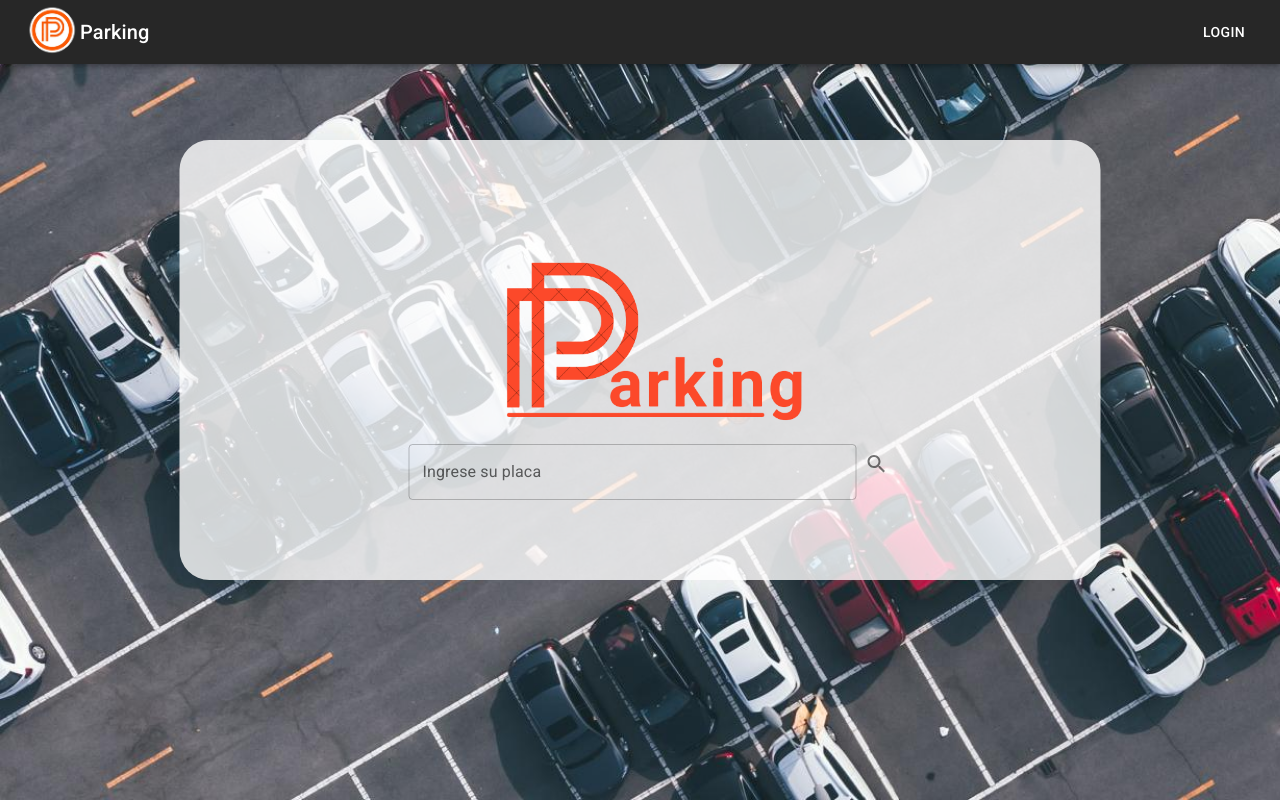
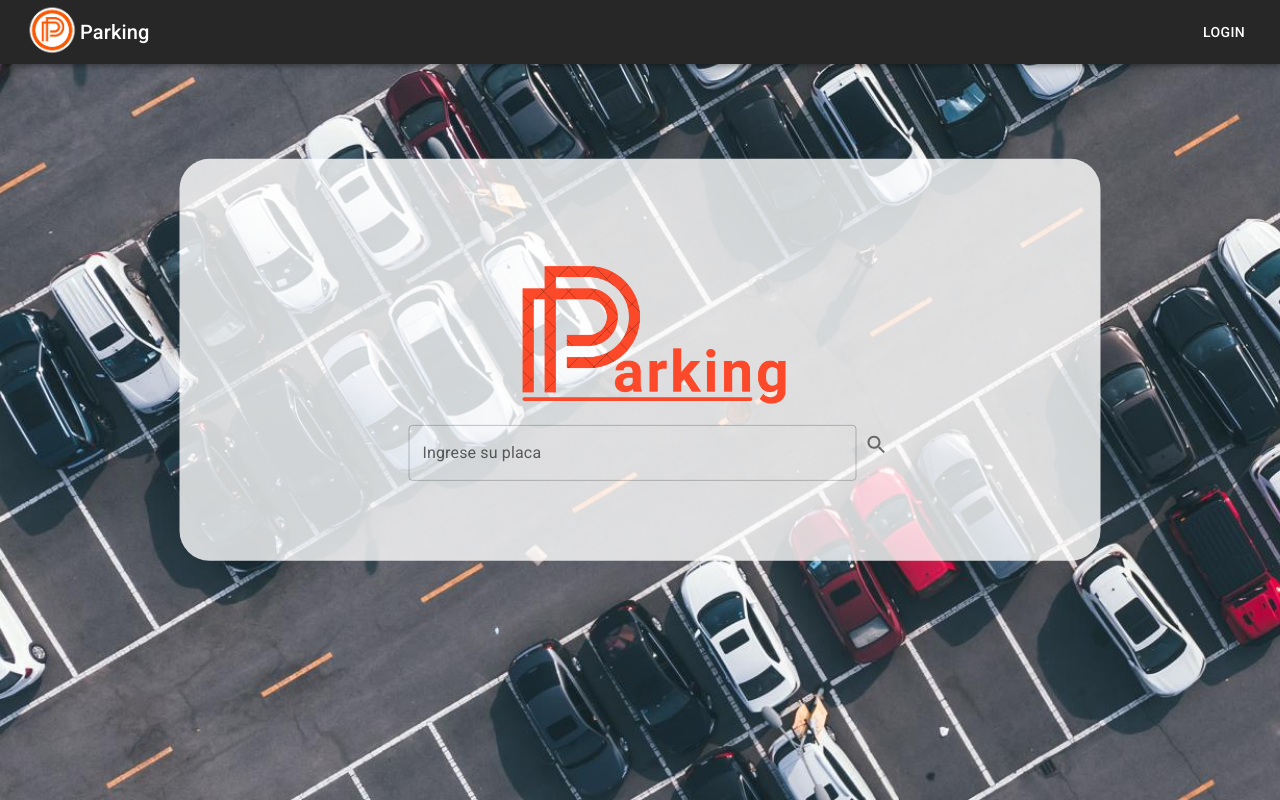
Before and after one commit to proyecto-www/parking-web-ui, a React (Create React App) app: page / in a window 1280 px wide. Built offline with nearby package versions, Linux system fonts and the light colour scheme.

Commit message:
Logo de parking responsive

```diff
--- a/src/styles/PlacaAdd.css
+++ b/src/styles/PlacaAdd.css
@@ -43,3 +43,25 @@ background-color: #FF5800;
     box-shadow: white;
 
 }
+
+@media only screen and (max-width: 768px) {
+     .logo-parking {
+        width: 50%;
+        height: auto;
+    }
+}
+
+@media only screen and (min-width: 769px) and (max-width: 1024px){
+    .logo-parking {
+        width: 40%;
+        height: auto;
+    }
+}
+
+@media only screen and (min-width: 1025px){
+    .logo-parking {
+        width: 30%;
+        max-width: 350px;
+        height: auto;
+    }
+}
```
